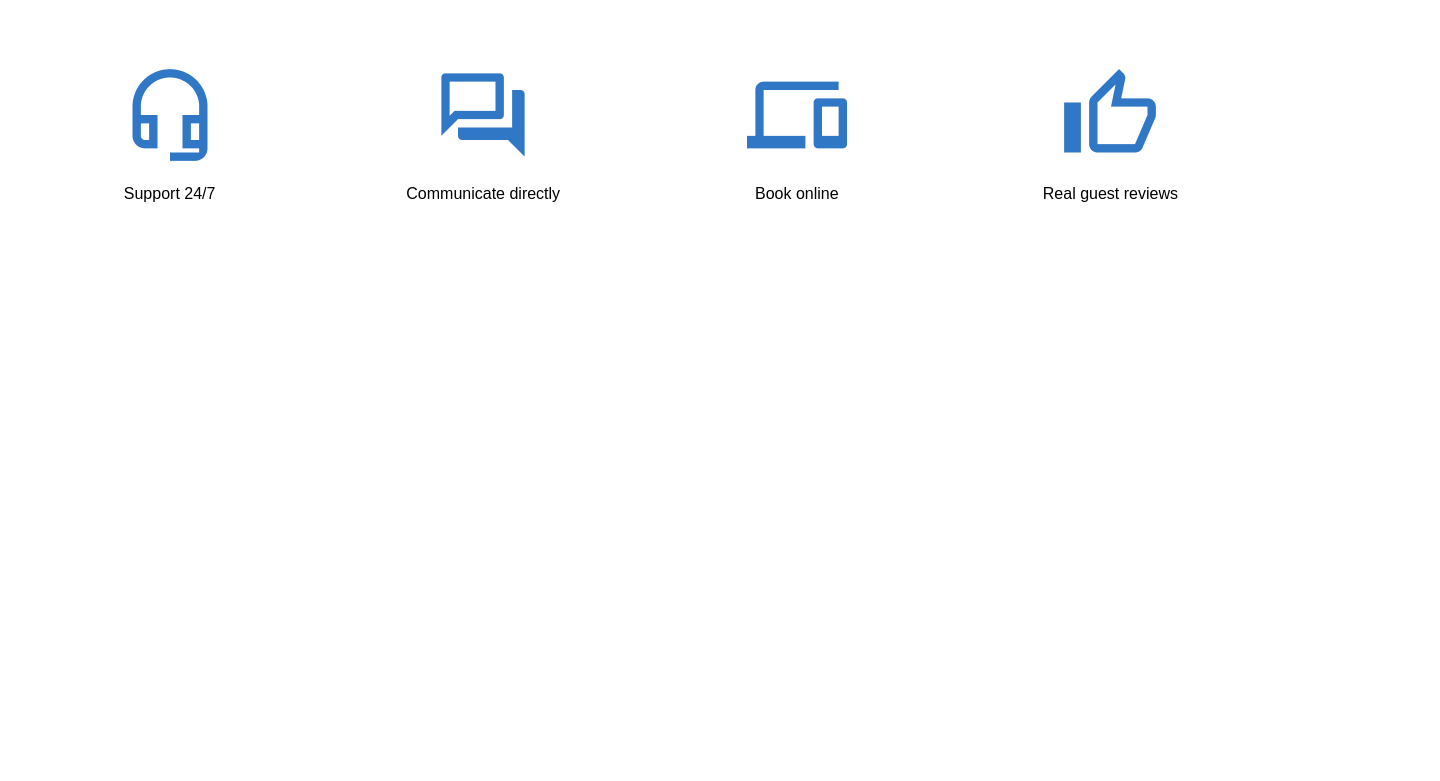
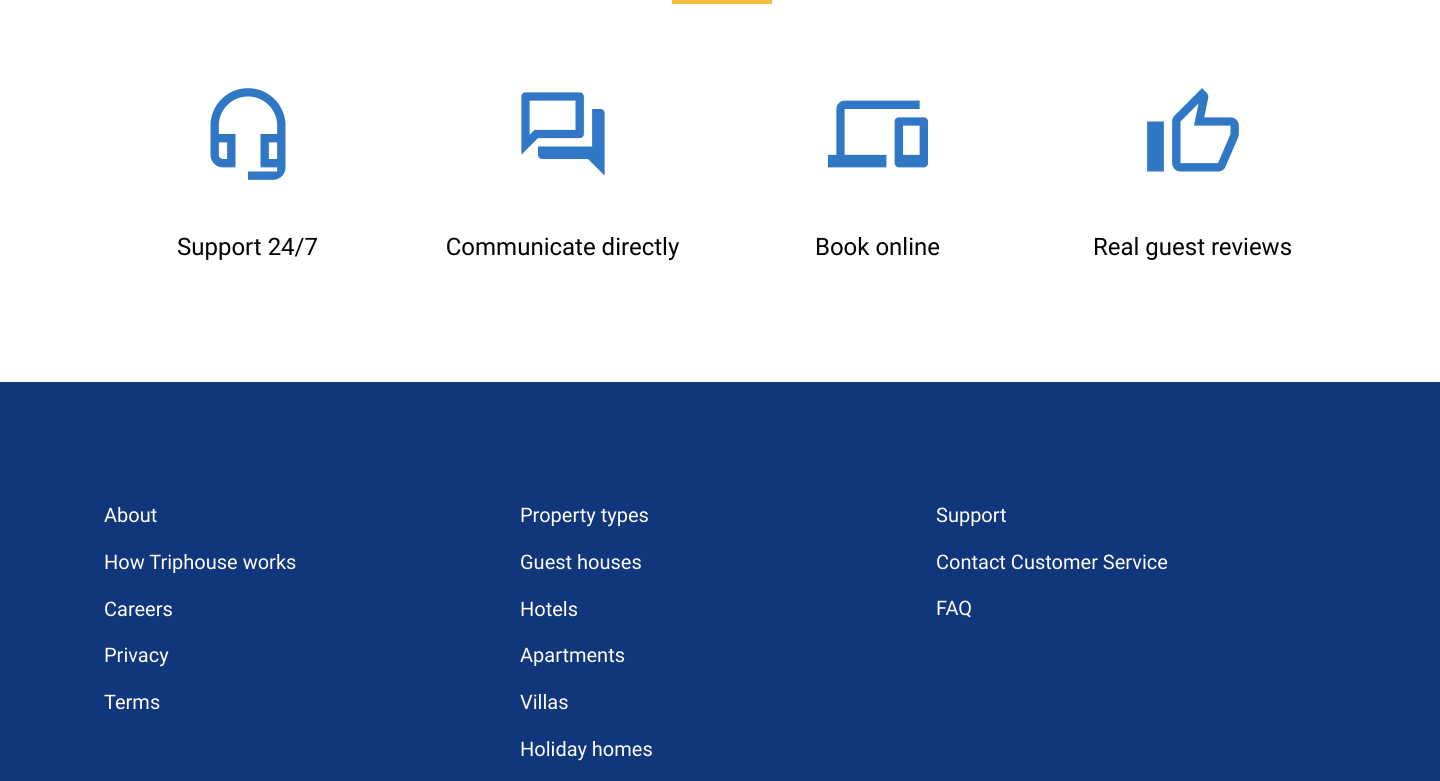
Before and after one commit to helenhryshel/if-html, a website: page Triphouse/index.html in a window 1280 px wide. Shown: the part 197-978 px from the top of the page, 1440 px wide, since content can reach past the window. Before the commit the page ends 800 px from the top, so only its background shows below. Drawn offline with Linux system fonts and the light colour scheme.

Commit message:
Added footer to Triphouse/index.html, changed styles.css and added footer's styles.

```diff
--- /dev/null
+++ b/Triphouse/Styles/fonts.css
@@ -0,0 +1,189 @@
+/* cyrillic-ext */
+@font-face {
+    font-family: 'Roboto';
+    font-style: normal;
+    font-weight: 400;
+    font-display: swap;
+    src: local('Roboto Regular'), local('Roboto-Regular'), url(https://fonts.gstatic.com/s/roboto/v30/KFOmCnqEu92Fr1Mu72xKKTU1Kvnz.woff2) format('woff2');
+    unicode-range: U+0460-052F, U+1C80-1C88, U+20B4, U+2DE0-2DFF, U+A640-A69F, U+FE2E-FE2F;
+}
+/* cyrillic */
+@font-face {
+    font-family: 'Roboto';
+    font-style: normal;
+    font-weight: 400;
+    font-display: swap;
+    src: local('Roboto Regular'), local('Roboto-Regular'), url(https://fonts.gstatic.com/s/roboto/v30/KFOmCnqEu92Fr1Mu5mxKKTU1Kvnz.woff2) format('woff2');
+    unicode-range: U+0301, U+0400-045F, U+0490-0491, U+04B0-04B1, U+2116;
+}
+/* greek-ext */
+@font-face {
+    font-family: 'Roboto';
+    font-style: normal;
+    font-weight: 400;
+    font-display: swap;
+    src: local('Roboto Regular'), local('Roboto-Regular'), url(https://fonts.gstatic.com/s/roboto/v30/KFOmCnqEu92Fr1Mu7mxKKTU1Kvnz.woff2) format('woff2');
+    unicode-range: U+1F00-1FFF;
+}
+/* greek */
+@font-face {
+    font-family: 'Roboto';
+    font-style: normal;
+    font-weight: 400;
+    font-display: swap;
+    src: local('Roboto Regular'), local('Roboto-Regular'), url(https://fonts.gstatic.com/s/roboto/v30/KFOmCnqEu92Fr1Mu4WxKKTU1Kvnz.woff2) format('woff2');
+    unicode-range: U+0370-03FF;
+}
+/* vietnamese */
+@font-face {
+    font-family: 'Roboto';
+    font-style: normal;
+    font-weight: 400;
+    font-display: swap;
+    src: local('Roboto Regular'), local('Roboto-Regular'), url(https://fonts.gstatic.com/s/roboto/v30/KFOmCnqEu92Fr1Mu7WxKKTU1Kvnz.woff2) format('woff2');
+    unicode-range: U+0102-0103, U+0110-0111, U+0128-0129, U+0168-0169, U+01A0-01A1, U+01AF-01B0, U+1EA0-1EF9, U+20AB;
+}
+/* latin-ext */
+@font-face {
+    font-family: 'Roboto';
+    font-style: normal;
+    font-weight: 400;
+    font-display: swap;
+    src: local('Roboto Regular'), local('Roboto-Regular'), url(https://fonts.gstatic.com/s/roboto/v30/KFOmCnqEu92Fr1Mu7GxKKTU1Kvnz.woff2) format('woff2');
+    unicode-range: U+0100-024F, U+0259, U+1E00-1EFF, U+2020, U+20A0-20AB, U+20AD-20CF, U+2113, U+2C60-2C7F, U+A720-A7FF;
+}
+/* latin */
+@font-face {
+    font-family: 'Roboto';
+    font-style: normal;
+    font-weight: 400;
+    font-display: swap;
+    src: local('Roboto Regular'), local('Roboto-Regular'), url(https://fonts.gstatic.com/s/roboto/v30/KFOmCnqEu92Fr1Mu4mxKKTU1Kg.woff2) format('woff2');
+    unicode-range: U+0000-00FF, U+0131, U+0152-0153, U+02BB-02BC, U+02C6, U+02DA, U+02DC, U+2000-206F, U+2074, U+20AC, U+2122, U+2191, U+2193, U+2212, U+2215, U+FEFF, U+FFFD;
+}
+/* cyrillic-ext */
+@font-face {
+    font-family: 'Roboto';
+    font-style: normal;
+    font-weight: 500;
+    font-display: swap;
+    src: local('Roboto Regular'), local('Roboto-Regular'), url(https://fonts.gstatic.com/s/roboto/v30/KFOlCnqEu92Fr1MmEU9fCRc4AMP6lbBP.woff2) format('woff2');
+    unicode-range: U+0460-052F, U+1C80-1C88, U+20B4, U+2DE0-2DFF, U+A640-A69F, U+FE2E-FE2F;
+}
+/* cyrillic */
+@font-face {
+    font-family: 'Roboto';
+    font-style: normal;
+    font-weight: 500;
+    font-display: swap;
+    src: local('Roboto Regular'), local('Roboto-Regular'), url(https://fonts.gstatic.com/s/roboto/v30/KFOlCnqEu92Fr1MmEU9fABc4AMP6lbBP.woff2) format('woff2');
+    unicode-range: U+0301, U+0400-045F, U+0490-0491, U+04B0-04B1, U+2116;
+}
+/* greek-ext */
+@font-face {
+    font-family: 'Roboto';
+    font-style: normal;
+    font-weight: 500;
+    font-display: swap;
+    src: local('Roboto Regular'), local('Roboto-Regular'), url(https://fonts.gstatic.com/s/roboto/v30/KFOlCnqEu92Fr1MmEU9fCBc4AMP6lbBP.woff2) format('woff2');
+    unicode-range: U+1F00-1FFF;
+}
+/* greek */
+@font-face {
+    font-family: 'Roboto';
+    font-style: normal;
+    font-weight: 500;
+    font-display: swap;
+    src: local('Roboto Regular'), local('Roboto-Regular'), url(https://fonts.gstatic.com/s/roboto/v30/KFOlCnqEu92Fr1MmEU9fBxc4AMP6lbBP.woff2) format('woff2');
+    unicode-range: U+0370-03FF;
+}
+/* vietnamese */
+@font-face {
+    font-family: 'Roboto';
+    font-style: normal;
+    font-weight: 500;
+    font-display: swap;
+    src: local('Roboto Regular'), local('Roboto-Regular'), url(https://fonts.gstatic.com/s/roboto/v30/KFOlCnqEu92Fr1MmEU9fCxc4AMP6lbBP.woff2) format('woff2');
+    unicode-range: U+0102-0103, U+0110-0111, U+0128-0129, U+0168-0169, U+01A0-01A1, U+01AF-01B0, U+1EA0-1EF9, U+20AB;
+}
+/* latin-ext */
+@font-face {
+    font-family: 'Roboto';
+    font-style: normal;
+    font-weight: 500;
+    font-display: swap;
+    src: local('Roboto Regular'), local('Roboto-Regular'), url(https://fonts.gstatic.com/s/roboto/v30/KFOlCnqEu92Fr1MmEU9fChc4AMP6lbBP.woff2) format('woff2');
+    unicode-range: U+0100-024F, U+0259, U+1E00-1EFF, U+2020, U+20A0-20AB, U+20AD-20CF, U+2113, U+2C60-2C7F, U+A720-A7FF;
+}
+/* latin */
+@font-face {
+    font-family: 'Roboto';
+    font-style: normal;
+    font-weight: 500;
+    font-display: swap;
+    src: local('Roboto Regular'), local('Roboto-Regular'), url(https://fonts.gstatic.com/s/roboto/v30/KFOlCnqEu92Fr1MmEU9fBBc4AMP6lQ.woff2) format('woff2');
+    unicode-range: U+0000-00FF, U+0131, U+0152-0153, U+02BB-02BC, U+02C6, U+02DA, U+02DC, U+2000-206F, U+2074, U+20AC, U+2122, U+2191, U+2193, U+2212, U+2215, U+FEFF, U+FFFD;
+}
+/* cyrillic-ext */
+@font-face {
+    font-family: 'Roboto';
+    font-style: normal;
+    font-weight: 700;
+    font-display: swap;
+    src: local('Roboto Regular'), local('Roboto-Regular'), url(https://fonts.gstatic.com/s/roboto/v30/KFOlCnqEu92Fr1MmWUlfCRc4AMP6lbBP.woff2) format('woff2');
+    unicode-range: U+0460-052F, U+1C80-1C88, U+20B4, U+2DE0-2DFF, U+A640-A69F, U+FE2E-FE2F;
+}
+/* cyrillic */
+@font-face {
+    font-family: 'Roboto';
+    font-style: normal;
+    font-weight: 700;
+    font-display: swap;
+    src: local('Roboto Regular'), local('Roboto-Regular'), url(https://fonts.gstatic.com/s/roboto/v30/KFOlCnqEu92Fr1MmWUlfABc4AMP6lbBP.woff2) format('woff2');
+    unicode-range: U+0301, U+0400-045F, U+0490-0491, U+04B0-04B1, U+2116;
+}
+/* greek-ext */
+@font-face {
+    font-family: 'Roboto';
+    font-style: normal;
+    font-weight: 700;
+    font-display: swap;
+    src: local('Roboto Regular'), local('Roboto-Regular'), url(https://fonts.gstatic.com/s/roboto/v30/KFOlCnqEu92Fr1MmWUlfCBc4AMP6lbBP.woff2) format('woff2');
+    unicode-range: U+1F00-1FFF;
+}
+/* greek */
+@font-face {
+    font-family: 'Roboto';
+    font-style: normal;
+    font-weight: 700;
+    font-display: swap;
+    src: local('Roboto Regular'), local('Roboto-Regular'), url(https://fonts.gstatic.com/s/roboto/v30/KFOlCnqEu92Fr1MmWUlfBxc4AMP6lbBP.woff2) format('woff2');
+    unicode-range: U+0370-03FF;
+}
+/* vietnamese */
+@font-face {
+    font-family: 'Roboto';
+    font-style: normal;
+    font-weight: 700;
+    font-display: swap;
+    src: local('Roboto Regular'), local('Roboto-Regular'), url(https://fonts.gstatic.com/s/roboto/v30/KFOlCnqEu92Fr1MmWUlfCxc4AMP6lbBP.woff2) format('woff2');
+    unicode-range: U+0102-0103, U+0110-0111, U+0128-0129, U+0168-0169, U+01A0-01A1, U+01AF-01B0, U+1EA0-1EF9, U+20AB;
+}
+/* latin-ext */
+@font-face {
+    font-family: 'Roboto';
+    font-style: normal;
+    font-weight: 700;
+    font-display: swap;
+    src: local('Roboto Regular'), local('Roboto-Regular'), url(https://fonts.gstatic.com/s/roboto/v30/KFOlCnqEu92Fr1MmWUlfChc4AMP6lbBP.woff2) format('woff2');
+    unicode-range: U+0100-024F, U+0259, U+1E00-1EFF, U+2020, U+20A0-20AB, U+20AD-20CF, U+2113, U+2C60-2C7F, U+A720-A7FF;
+}
+/* latin */
+@font-face {
+    font-family: 'Roboto';
+    font-style: normal;
+    font-weight: 700;
+    font-display: swap;
+    src: local('Roboto Regular'), local('Roboto-Regular'), url(https://fonts.gstatic.com/s/roboto/v30/KFOlCnqEu92Fr1MmWUlfBBc4AMP6lQ.woff2) format('woff2');
+    unicode-range: U+0000-00FF, U+0131, U+0152-0153, U+02BB-02BC, U+02C6, U+02DA, U+02DC, U+2000-206F, U+2074, U+20AC, U+2122, U+2191, U+2193, U+2212, U+2215, U+FEFF, U+FFFD;
+}
--- a/Triphouse/Styles/styles.css
+++ b/Triphouse/Styles/styles.css
@@ -1,29 +1,141 @@
+@import url("./fonts.css");
+
+/*"What do we offer's" style*/
+* {
+  margin: 0;
+  box-sizing: border-box;
+}
+
+.conteiner {
+  width: 1440px;
+  height: 569px;
+  margin: 0 auto;
+  padding: 12px;
+}
+
+.title-conteiner {
+  display: flex;
+  text-align: center;
+  flex-direction: column;
+}
+
 hr {
   background-color: #f5bd41;
   height: 4px;
   width: 100px;
+  border: none;
+  margin-left: 660px;
 }
 
 .title {
+  font-size: 40px;
+  font-family: "Roboto", sans-serif;
+  font-weight: 500;
+  margin-top: 120px;
+  margin-bottom: 20px;
+  height: 45px;
   text-align: center;
-  height: 50px;
-  width: 92vw;
-  margin: 60px 20px 5px 20px;
-  padding: 60px 20px 10px 20px;
-  font-size: 35px;
-  font-family: sans-serif;
+}
+
+.navigation-conteiner {
+  width: auto;
+  display: flex;
+  text-align: center;
+  justify-content: center;
+  margin-left: 40px;
+  margin-right: 40px;
 }
 
 .nav {
   display: inline-block;
-  width: 15%;
-  margin: 30px;
+  width: 295px;
+  height: 184px;
+  margin: 50px 10px 0 10px;
   padding: 30px;
   font-family: sans-serif;
 }
 
-.navigation {
-  width: 100%;
-  display: inline-block;
+p {
+  font-size: 24px;
+  font-family: "Roboto", sans-serif;
   text-align: center;
+  margin-top: 45px;
 }
+
+/* Footer's styles*/
+.footer-conteiner {
+  width: 1440px;
+  height: 625px;
+  margin: 10px auto;
+  padding: 16px;
+  background-color: #10367c;
+  display: flex;
+  flex-wrap: wrap;
+  row-gap: 1px;
+  font-family: "Roboto", sans-serif;
+}
+
+.footer-about {
+  display: flex;
+  line-height: 24px;
+  color: #ffffff;
+  flex-direction: column;
+  justify-content: space-between;
+  font-size: 20px;
+  align-items: flex-start;
+  width: 193px;
+  height: 211px;
+  margin: 105px 138px 100px 88px;
+}
+
+.about-title {
+  font-weight: 500;
+}
+
+.footer-property {
+  display: flex;
+  line-height: 24px;
+  color: #ffffff;
+  flex-direction: column;
+  justify-content: space-between;
+  font-size: 20px;
+  align-items: flex-start;
+  width: 133px;
+  height: 305px;
+  margin: 105px 198px 40px 85px;
+}
+
+.property-title {
+  font-weight: 500;
+}
+
+.footer-support {
+  display: flex;
+  line-height: 24px;
+  color: #ffffff;
+  flex-direction: column;
+  justify-content: space-between;
+  font-size: 20px;
+  align-items: flex-start;
+  width: 232px;
+  height: 117px;
+  margin-left: 85px;
+  margin-top: 105px;
+  margin-bottom: 100px;
+}
+
+.support-title {
+  font-weight: 500;
+}
+
+.copyright {
+  display: flex;
+  color: #ffffff;
+  flex-direction: column;
+  font-size: 14px;
+  align-items: flex-start;
+  margin: 0 0 87px 88px;
+  font-weight: 400;
+  width: 265px;
+  height: 16px;
+}
--- a/Triphouse/index.html
+++ b/Triphouse/index.html
@@ -6,15 +6,21 @@
     <link rel="stylesheet" href="./Styles/styles.css" />
   </head>
   <body>
-    <div class="title">What do we offer</div>
+    <div class="conteiner">
+      <div class="title-conteiner">
+        <p class="title">What do we offer</p>
         <hr />
-    <div class="navigation">
+      </div>
+      <div class="navigation-conteiner">
         <div class="nav">
           <img src="./Images/HeadsetMicOutlined%201.png" alt="Support 24/7" />
           <p>Support 24/7</p>
         </div>
         <div class="nav">
-        <img src="./Images/ForumOutlined%201.png" alt="Communicate directly" />
+          <img
+            src="./Images/ForumOutlined%201.png"
+            alt="Communicate directly"
+          />
           <p>Communicate directly</p>
         </div>
         <div class="nav">
@@ -29,5 +35,38 @@
           <p>Real guest reviews</p>
         </div>
       </div>
+    </div>
+    <div class="footer-conteiner">
+      <div class="footer-about">
+        <div class="about-title">
+          <span>About</span>
+        </div>
+        <span>How Triphouse works</span>
+        <span>Careers</span>
+        <span>Privacy</span>
+        <span>Terms</span>
+      </div>
+      <div class="footer-property">
+        <div class="property-title">
+          <span>Property types</span>
+        </div>
+        <span>Guest houses</span>
+        <span>Hotels</span>
+        <span>Apartments</span>
+        <span>Villas</span>
+        <span>Holiday homes</span>
+        <span>Hostels</span>
+      </div>
+      <div class="footer-support">
+        <div class="support-title">
+          <span>Support</span>
+        </div>
+        <span>Contact Customer Service</span>
+        <span>FAQ</span>
+      </div>
+      <div class="copyright">
+        <span>&#169; 2022Triphouse, Inc. All rights reserved</span>
+      </div>
+    </div>
   </body>
 </html>
```
Lines whose indentation alone changed are shown as unchanged.
